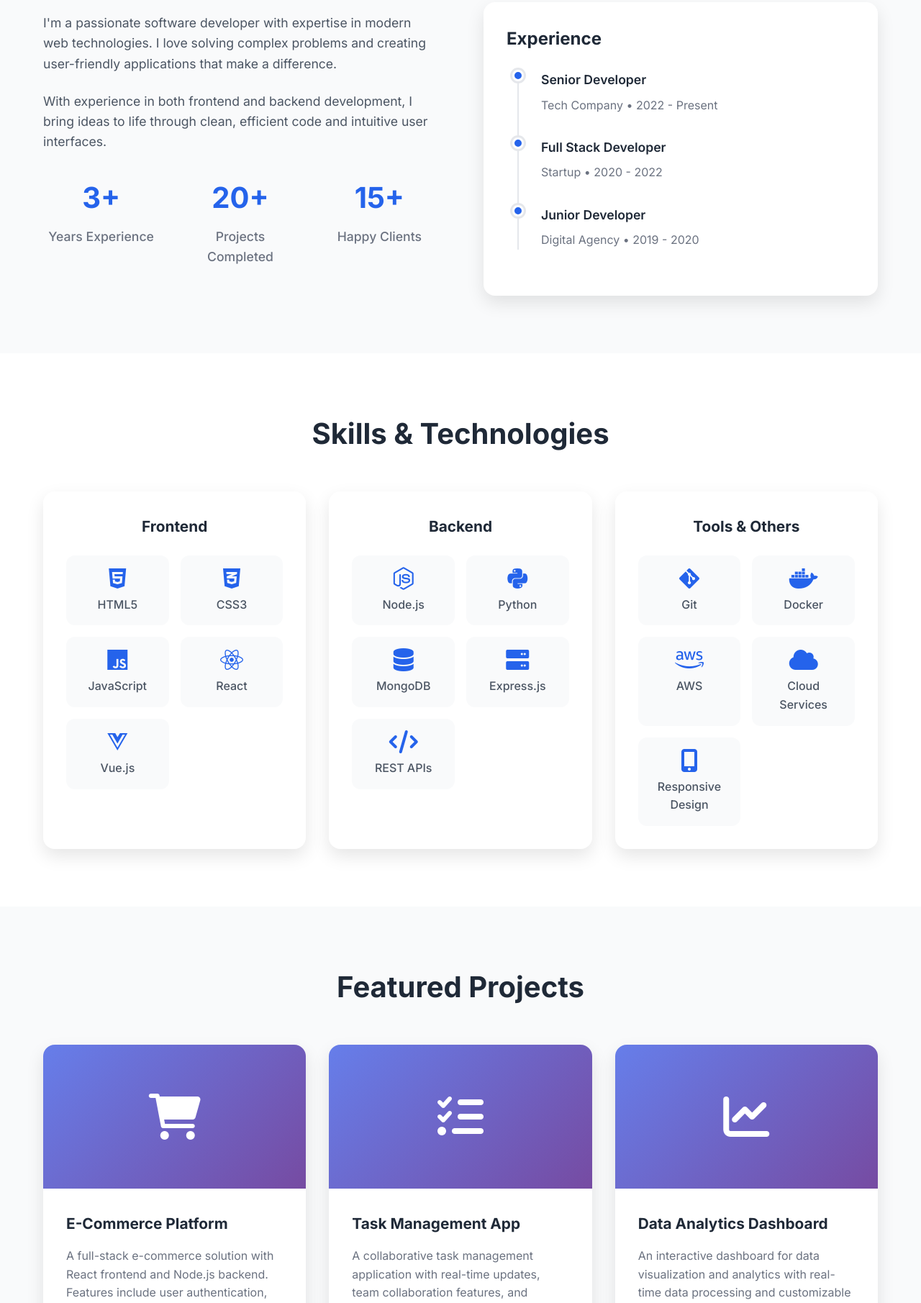
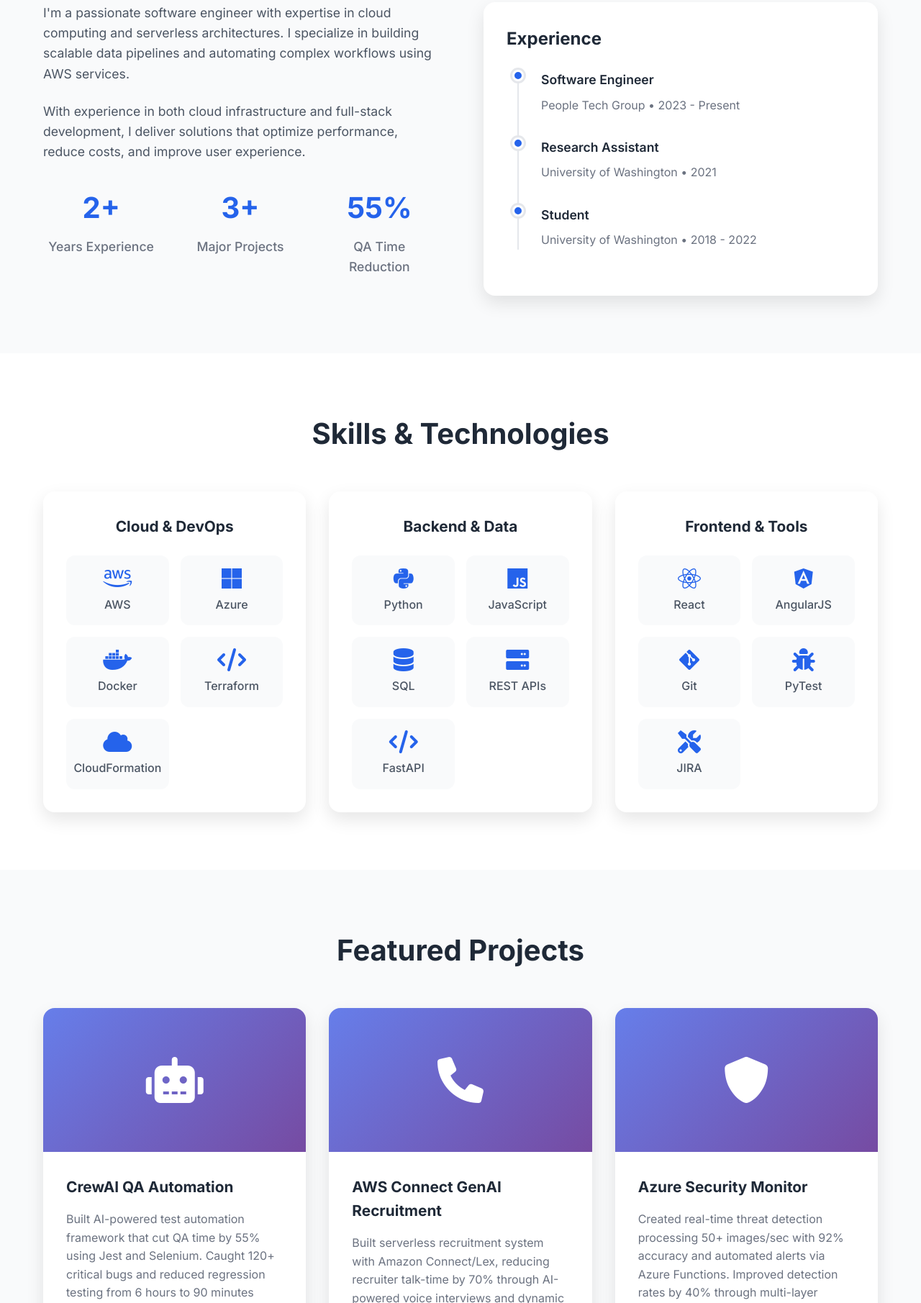
Before and after one commit to Aav5/portfolio-website, a plain HTML site: page index.html in a window 1280 px wide. Shown: the part 989-2800 px from the top of the page at 72% size. Drawn offline with Linux system fonts and the light colour scheme.

Commit message:
Update portfolio with Aniruddh's actual resume information and projects

```diff
--- a/index.html
+++ b/index.html
@@ -3,7 +3,7 @@
 <head>
     <meta charset="UTF-8">
     <meta name="viewport" content="width=device-width, initial-scale=1.0">
-    <title>Your Name - Portfolio</title>
+    <title>Aniruddh Vardhan - Portfolio</title>
     <link rel="stylesheet" href="styles.css">
     <link href="https://cdnjs.cloudflare.com/ajax/libs/font-awesome/6.0.0/css/all.min.css" rel="stylesheet">
     <link href="https://fonts.googleapis.com/css2?family=Inter:wght@300;400;500;600;700&display=swap" rel="stylesheet">
@@ -13,7 +13,7 @@
     <nav class="navbar">
         <div class="nav-container">
             <div class="nav-logo">
-                <a href="#home">Your Name</a>
+                <a href="#home">Aniruddh Vardhan</a>
             </div>
             <ul class="nav-menu">
                 <li class="nav-item">
@@ -44,11 +44,11 @@
     <section id="home" class="hero">
         <div class="hero-container">
             <div class="hero-content">
-                <h1 class="hero-title">Hi, I'm <span class="highlight">Your Name</span></h1>
-                <p class="hero-subtitle">Full Stack Developer & Problem Solver</p>
+                <h1 class="hero-title">Hi, I'm <span class="highlight">Aniruddh Vardhan</span></h1>
+                <p class="hero-subtitle">Software Engineer & Cloud Solutions Developer</p>
                 <p class="hero-description">
-                    I create innovative web solutions and build scalable applications.
-                    Passionate about clean code and user experience.
+                    I build scalable cloud solutions and serverless applications.
+                    Passionate about AWS, automation, and creating efficient data pipelines.
                 </p>
                 <div class="hero-buttons">
                     <a href="#projects" class="btn btn-primary">View My Work</a>
@@ -61,8 +61,8 @@
                         <i class="fas fa-user"></i>
                     </div>
                     <div class="profile-info">
-                        <h3>Your Name</h3>
-                        <p>Software Developer</p>
+                        <h3>Aniruddh Vardhan</h3>
+                        <p>Software Engineer</p>
                     </div>
                 </div>
             </div>
@@ -76,25 +76,25 @@
             <div class="about-content">
                 <div class="about-text">
                     <p>
-                        I'm a passionate software developer with expertise in modern web technologies.
-                        I love solving complex problems and creating user-friendly applications that make a difference.
+                        I'm a passionate software engineer with expertise in cloud computing and serverless architectures.
+                        I specialize in building scalable data pipelines and automating complex workflows using AWS services.
                     </p>
                     <p>
-                        With experience in both frontend and backend development, I bring ideas to life
-                        through clean, efficient code and intuitive user interfaces.
+                        With experience in both cloud infrastructure and full-stack development, I deliver solutions
+                        that optimize performance, reduce costs, and improve user experience.
                     </p>
                     <div class="about-stats">
                         <div class="stat">
-                            <h3>3+</h3>
+                            <h3>2+</h3>
                             <p>Years Experience</p>
                         </div>
                         <div class="stat">
-                            <h3>20+</h3>
-                            <p>Projects Completed</p>
+                            <h3>3+</h3>
+                            <p>Major Projects</p>
                         </div>
                         <div class="stat">
-                            <h3>15+</h3>
-                            <p>Happy Clients</p>
+                            <h3>55%</h3>
+                            <p>QA Time Reduction</p>
                         </div>
                     </div>
                 </div>
@@ -105,22 +105,22 @@
                             <div class="timeline-item">
                                 <div class="timeline-dot"></div>
                                 <div class="timeline-content">
-                                    <h4>Senior Developer</h4>
-                                    <p>Tech Company • 2022 - Present</p>
+                                    <h4>Software Engineer</h4>
+                                    <p>People Tech Group • 2023 - Present</p>
                                 </div>
                             </div>
                             <div class="timeline-item">
                                 <div class="timeline-dot"></div>
                                 <div class="timeline-content">
-                                    <h4>Full Stack Developer</h4>
-                                    <p>Startup • 2020 - 2022</p>
+                                    <h4>Research Assistant</h4>
+                                    <p>University of Washington • 2021</p>
                                 </div>
                             </div>
                             <div class="timeline-item">
                                 <div class="timeline-dot"></div>
                                 <div class="timeline-content">
-                                    <h4>Junior Developer</h4>
-                                    <p>Digital Agency • 2019 - 2020</p>
+                                    <h4>Student</h4>
+                                    <p>University of Washington • 2018 - 2022</p>
                                 </div>
                             </div>
                         </div>
@@ -136,77 +136,77 @@
             <h2 class="section-title">Skills & Technologies</h2>
             <div class="skills-grid">
                 <div class="skill-category">
-                    <h3>Frontend</h3>
+                    <h3>Cloud & DevOps</h3>
                     <div class="skill-items">
                         <div class="skill-item">
-                            <i class="fab fa-html5"></i>
-                            <span>HTML5</span>
+                            <i class="fab fa-aws"></i>
+                            <span>AWS</span>
                         </div>
                         <div class="skill-item">
-                            <i class="fab fa-css3-alt"></i>
-                            <span>CSS3</span>
+                            <i class="fab fa-microsoft"></i>
+                            <span>Azure</span>
+                        </div>
+                        <div class="skill-item">
+                            <i class="fab fa-docker"></i>
+                            <span>Docker</span>
+                        </div>
+                        <div class="skill-item">
+                            <i class="fas fa-code"></i>
+                            <span>Terraform</span>
+                        </div>
+                        <div class="skill-item">
+                            <i class="fas fa-cloud"></i>
+                            <span>CloudFormation</span>
+                        </div>
+                    </div>
+                </div>
+                <div class="skill-category">
+                    <h3>Backend & Data</h3>
+                    <div class="skill-items">
+                        <div class="skill-item">
+                            <i class="fab fa-python"></i>
+                            <span>Python</span>
                         </div>
                         <div class="skill-item">
                             <i class="fab fa-js"></i>
                             <span>JavaScript</span>
                         </div>
                         <div class="skill-item">
+                            <i class="fas fa-database"></i>
+                            <span>SQL</span>
+                        </div>
+                        <div class="skill-item">
+                            <i class="fas fa-server"></i>
+                            <span>REST APIs</span>
+                        </div>
+                        <div class="skill-item">
+                            <i class="fas fa-code"></i>
+                            <span>FastAPI</span>
+                        </div>
+                    </div>
+                </div>
+                <div class="skill-category">
+                    <h3>Frontend & Tools</h3>
+                    <div class="skill-items">
+                        <div class="skill-item">
                             <i class="fab fa-react"></i>
                             <span>React</span>
                         </div>
                         <div class="skill-item">
-                            <i class="fab fa-vuejs"></i>
-                            <span>Vue.js</span>
+                            <i class="fab fa-angular"></i>
+                            <span>AngularJS</span>
                         </div>
-                    </div>
-                </div>
-                <div class="skill-category">
-                    <h3>Backend</h3>
-                    <div class="skill-items">
-                        <div class="skill-item">
-                            <i class="fab fa-node-js"></i>
-                            <span>Node.js</span>
-                        </div>
-                        <div class="skill-item">
-                            <i class="fab fa-python"></i>
-                            <span>Python</span>
-                        </div>
-                        <div class="skill-item">
-                            <i class="fas fa-database"></i>
-                            <span>MongoDB</span>
-                        </div>
-                        <div class="skill-item">
-                            <i class="fas fa-server"></i>
-                            <span>Express.js</span>
-                        </div>
-                        <div class="skill-item">
-                            <i class="fas fa-code"></i>
-                            <span>REST APIs</span>
-                        </div>
-                    </div>
-                </div>
-                <div class="skill-category">
-                    <h3>Tools & Others</h3>
-                    <div class="skill-items">
                         <div class="skill-item">
                             <i class="fab fa-git-alt"></i>
                             <span>Git</span>
                         </div>
                         <div class="skill-item">
-                            <i class="fab fa-docker"></i>
-                            <span>Docker</span>
+                            <i class="fas fa-bug"></i>
+                            <span>PyTest</span>
                         </div>
                         <div class="skill-item">
-                            <i class="fab fa-aws"></i>
-                            <span>AWS</span>
-                        </div>
-                        <div class="skill-item">
-                            <i class="fas fa-cloud"></i>
-                            <span>Cloud Services</span>
-                        </div>
-                        <div class="skill-item">
-                            <i class="fas fa-mobile-alt"></i>
-                            <span>Responsive Design</span>
+                            <i class="fas fa-tools"></i>
+                            <span>JIRA</span>
                         </div>
                     </div>
                 </div>
@@ -221,16 +221,16 @@
             <div class="projects-grid">
                 <div class="project-card">
                     <div class="project-image">
-                        <i class="fas fa-shopping-cart"></i>
+                        <i class="fas fa-robot"></i>
                     </div>
                     <div class="project-content">
-                        <h3>E-Commerce Platform</h3>
-                        <p>A full-stack e-commerce solution with React frontend and Node.js backend. Features include user authentication, payment processing, and admin dashboard.</p>
+                        <h3>CrewAI QA Automation</h3>
+                        <p>Built AI-powered test automation framework that cut QA time by 55% using Jest and Selenium. Caught 120+ critical bugs and reduced regression testing from 6 hours to 90 minutes through parallel test execution.</p>
                         <div class="project-tech">
-                            <span>React</span>
-                            <span>Node.js</span>
-                            <span>MongoDB</span>
-                            <span>Stripe</span>
+                            <span>Jest</span>
+                            <span>Selenium</span>
+                            <span>AI/ML</span>
+                            <span>Automation</span>
                         </div>
                         <div class="project-links">
                             <a href="#" class="btn btn-small">Live Demo</a>
@@ -240,16 +240,16 @@
                 </div>
                 <div class="project-card">
                     <div class="project-image">
-                        <i class="fas fa-tasks"></i>
+                        <i class="fas fa-phone"></i>
                     </div>
                     <div class="project-content">
-                        <h3>Task Management App</h3>
-                        <p>A collaborative task management application with real-time updates, team collaboration features, and progress tracking.</p>
+                        <h3>AWS Connect GenAI Recruitment</h3>
+                        <p>Built serverless recruitment system with Amazon Connect/Lex, reducing recruiter talk-time by 70% through AI-powered voice interviews and dynamic call routing. Engineered RAG integration with Amazon Q improving answer accuracy by 45%.</p>
                         <div class="project-tech">
-                            <span>Vue.js</span>
-                            <span>Firebase</span>
-                            <span>Vuex</span>
-                            <span>Vuetify</span>
+                            <span>AWS Connect</span>
+                            <span>Amazon Lex</span>
+                            <span>Terraform</span>
+                            <span>RAG</span>
                         </div>
                         <div class="project-links">
                             <a href="#" class="btn btn-small">Live Demo</a>
@@ -259,16 +259,16 @@
                 </div>
                 <div class="project-card">
                     <div class="project-image">
-                        <i class="fas fa-chart-line"></i>
+                        <i class="fas fa-shield-alt"></i>
                     </div>
                     <div class="project-content">
-                        <h3>Data Analytics Dashboard</h3>
-                        <p>An interactive dashboard for data visualization and analytics with real-time data processing and customizable charts.</p>
+                        <h3>Azure Security Monitor</h3>
+                        <p>Created real-time threat detection processing 50+ images/sec with 92% accuracy and automated alerts via Azure Functions. Improved detection rates by 40% through multi-layer validation and continuous model retraining.</p>
                         <div class="project-tech">
+                            <span>Azure Functions</span>
+                            <span>Computer Vision</span>
                             <span>Python</span>
-                            <span>Django</span>
-                            <span>PostgreSQL</span>
-                            <span>Chart.js</span>
+                            <span>ML/AI</span>
                         </div>
                         <div class="project-links">
                             <a href="#" class="btn btn-small">Live Demo</a>
@@ -291,20 +291,20 @@
                     <div class="contact-details">
                         <div class="contact-item">
                             <i class="fas fa-envelope"></i>
-                            <span>your.email@example.com</span>
+                            <span>aniruddhvardhan@gmail.com</span>
                         </div>
                         <div class="contact-item">
                             <i class="fas fa-phone"></i>
-                            <span>+1 (555) 123-4567</span>
+                            <span>(206) 538-8191</span>
                         </div>
                         <div class="contact-item">
                             <i class="fas fa-map-marker-alt"></i>
-                            <span>Your City, Country</span>
+                            <span>Redmond, WA</span>
                         </div>
                     </div>
                     <div class="social-links">
-                        <a href="#" class="social-link"><i class="fab fa-github"></i></a>
-                        <a href="#" class="social-link"><i class="fab fa-linkedin"></i></a>
+                        <a href="https://github.com/Aav5" class="social-link"><i class="fab fa-github"></i></a>
+                        <a href="https://www.linkedin.com/in/aniruddh-vardhan/" class="social-link"><i class="fab fa-linkedin"></i></a>
                         <a href="#" class="social-link"><i class="fab fa-twitter"></i></a>
                         <a href="#" class="social-link"><i class="fab fa-instagram"></i></a>
                     </div>
@@ -333,7 +333,7 @@
     <!-- Footer -->
     <footer class="footer">
         <div class="container">
-            <p>&copy; 2024 Your Name. All rights reserved.</p>
+            <p>&copy; 2024 Aniruddh Vardhan. All rights reserved.</p>
         </div>
     </footer>
 
```
